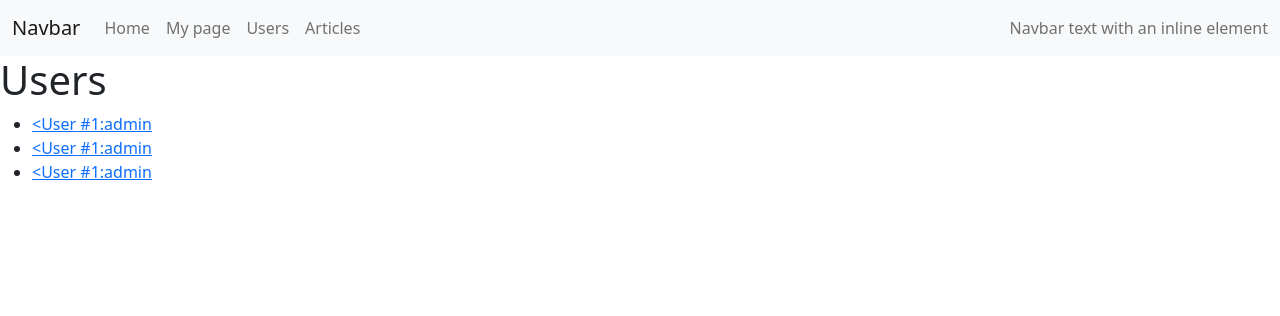
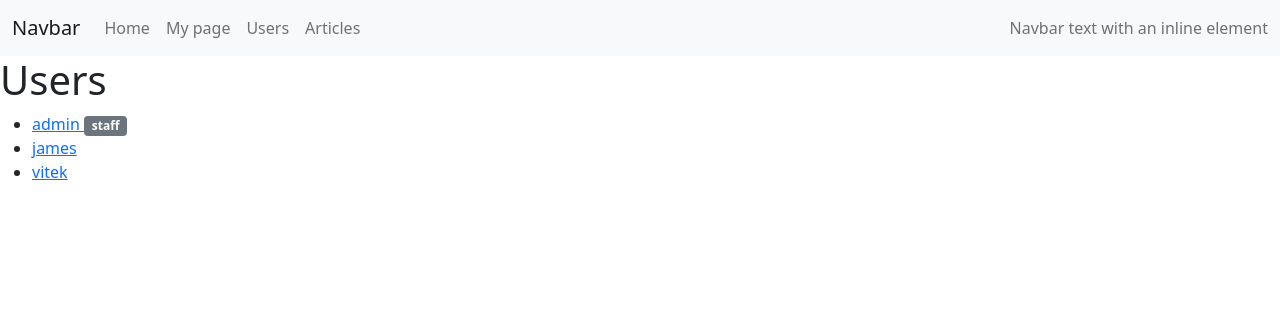
Before and after one commit to YanisMikulskis/Blog-Flask, a Flask app: template blog/templates/users/list.html in a window 1280 px wide. Shown: the top 316 px of the page. Run offline with Flask 3, Linux system fonts and the light colour scheme; the template is opened without the code that fills it: values that come from a table or form of the project are taken from there, others are empty; some libraries are stand-ins or nearby versions.

Commit message:
Изменил блупринты согласно БД

```diff
--- a/blog/templates/users/list.html
+++ b/blog/templates/users/list.html
@@ -10,9 +10,14 @@
     <ul>
         {% for user in users %}
         <li>
-            <a href="{{ url_for('users_app.details', user_id=user_id) }}">
-            {{ users[user_id] }}
+            <a href="{{ url_for('users_app.details', user_id=user.id) }}">
+            {{ user.username }}
             </a>
+        {% if user.is_staff %}
+
+        <span class="badge bg-secondary">staff</span>
+
+        {% endif %}
         </li>
 
         {% endfor %}
--- a/blog/views/users.py
+++ b/blog/views/users.py
@@ -1,23 +1,30 @@
 from flask import Blueprint, render_template
 from werkzeug.exceptions import NotFound
 
+from blog.models import User
+
 
 users_app = Blueprint(name='users_app', import_name=__name__)
-USERS = {
-    1: 'Jake',
-    2: 'Shon',
-    3: 'Viktoria'
-}
+# USERS = {
+#     1: 'Jake',
+#     2: 'Shon',
+#     3: 'Viktoria'
+# }
 
 @users_app.route('/', endpoint='list')
 def users_list():
-    return render_template('users/list.html', users=USERS)
+    users = User.query.all()
+    return render_template('users/list.html', users=users)
 
 @users_app.route('/<int:user_id>/', endpoint='details')
 def user_details(user_id: int):
-    try:
-        select_user = USERS[user_id]
-    except KeyError:
+    user = User.query.filter_by(id=user_id).one_or_none()
+    if user is None:
         raise NotFound(f'User not found')
-    return render_template('users/details.html',
-                           user_id=user_id, user_name=select_user)
+    return render_template('users/details.html', user=user)
+    # try:
+    #     select_user = USERS[user_id]
+    # except KeyError:
+    #     raise NotFound(f'User not found')
+    # return render_template('users/details.html',
+    #                        user_id=user_id, user_name=select_user)
```
